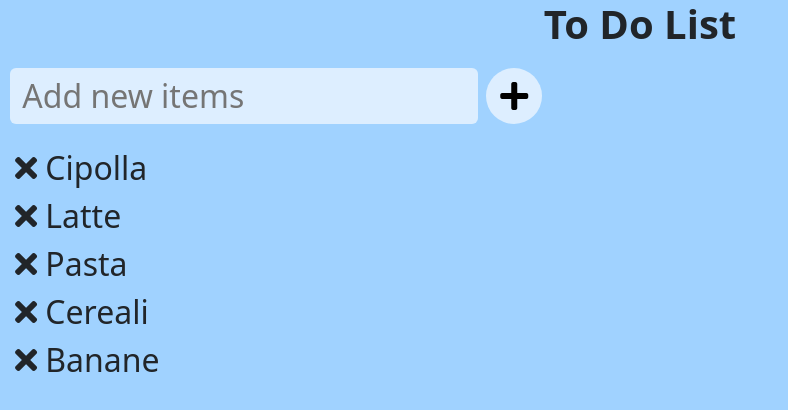
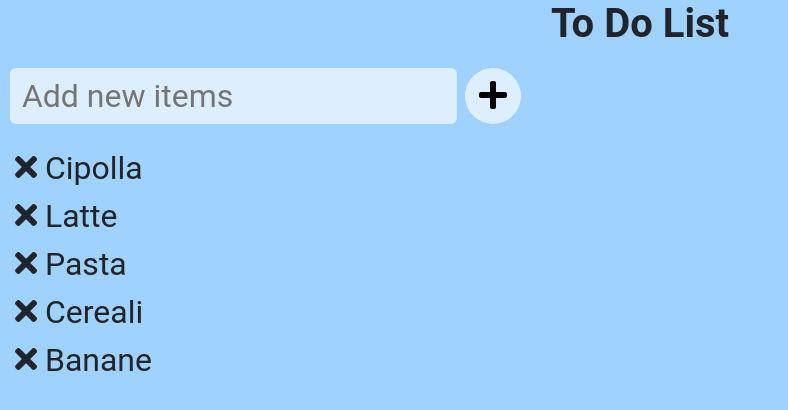
Before and after one commit to VAB1998/vue-todolist, a plain HTML site: page index.html in a window 1280 px wide. Shown: the whole page, without its empty margins (0-788 px from the left). Drawn offline with nearby package versions, Linux system fonts and the light colour scheme.

Commit message:
Rev. 1: added new features, functions and other general improvements

```diff
--- a/css/style.css
+++ b/css/style.css
@@ -9,6 +9,7 @@ body{
     /* Style */
     background-color:  #a0d2ff;
     font-size: 2rem;
+    font-family: 'Roboto', sans-serif;
 }
 
 ul{
@@ -24,13 +25,13 @@ header h1 {
     font-weight: bold;
 }
 
-/* ------Add Items------ */
-#add_items{
+/* ------Add To Do------ */
+#add_to_do{
     /* Spacing and Dimensions */
     margin: 20px 0 20px 10px;
 }
 
-#add_items input{
+#add_to_do input{
     /* Style */
     background-color: #ffffffa3;
     border-radius: 6px;
@@ -40,12 +41,12 @@ header h1 {
 
 }
 
-#add_items input:hover,
-#add_items input:focus-visible{
+#add_to_do input:hover,
+#add_to_do input:focus-visible{
     border: 4px solid #a0d2ff7d;
 }
 
-#add_items button{
+#add_to_do button{
     /* Style */
     border-radius: 50%;
     background-color: #ffffffa3;
@@ -57,7 +58,29 @@ header h1 {
 
 }
 
-#add_items button:hover{
+#add_to_do button:hover{
     border: 4px solid #a0d2ff7d;
 
 }
+/* ------To Do List------ */
+#to_do_list .done_item {
+    text-decoration: line-through;
+}
+
+#to_do_list i,
+#to_do_list span{
+    /* Other Settings */
+    cursor: pointer;
+    transition: .3s linear;
+
+}
+
+#to_do_list i:hover{
+    /* Style */
+    color: white;
+}
+
+#to_do_list span:hover{
+    /* Style */
+    text-decoration: line-through;
+}
--- a/index.html
+++ b/index.html
@@ -26,21 +26,26 @@
 
     <div id="app">
         <!-- ------Add Items------ -->
-        <div id="add_items">
+        <div id="add_to_do">
 
-            <input v-on:keyup.enter="addItem()"  v-model="message"  type="text" placeholder=" Add new items">
-            <button v-on:click="addItem" >
+            <input v-on:keyup.enter="addToDo()"  v-model="message"  type="text" placeholder=" Add new items">
+
+            <button v-on:click="addToDo()" >
                 <i class="fas fa-plus"></i>
             </button>
 
         </div>
-        <!-- ------List------ -->
-        <ul>
-            <li v-for="(itemList, indexList) in list">
-                <i v-on:click="deleteItemList(indexList)" class="fas fa-times"></i>
-                {{itemList}}
-            </li>
-        </ul>
+        <!-- ------To Do List------ -->
+        <div id="to_do_list">
+            <ul>
+                <li v-for="(itemList, indexList) in list">
+                    <i v-on:click="deleteItemList(indexList)" class="fas fa-times"></i>
+                    <span v-on:click="checkItem(itemList)"   :class="{ done_item : itemList.done }">
+                        {{itemList.toDo}}
+                    </span>
+                </li>
+            </ul>
+        </div>
     </div>
 
     <!-- JS Import -->
--- a/javascript/script.js
+++ b/javascript/script.js
@@ -10,7 +10,28 @@ let app = new Vue({
   el: '#app',
 
   data: {
-        list : ['Cipolla', 'Latte', 'Pasta', 'Cereali', 'Banane'],
+    list : [
+      {
+        toDo : 'Cipolla',
+        done : false
+      },
+      {
+        toDo : 'Latte',
+        done : false
+      },
+      {
+        toDo : 'Pasta',
+        done : false
+      },
+      {
+        toDo :  'Cereali',
+        done : false
+      },
+      {
+        toDo : 'Banane',
+        done : false
+      }
+    ],
 
     message : ''
   },
@@ -22,16 +43,34 @@ let app = new Vue({
      * @param {*} index  Position of the object
      */
     deleteItemList : function(index){
+
       this.list.splice(index, 1)
       //Check
       console.log(index)
     },
 
-       addItem(){
-           this.message== '' ? '' : this.list.push(this.message)
+   /**
+    * Adds a new object to the array with the given input message
+    */
+    addToDo(){
+
+      const itemToAdd = {
+        toDo : this.message,
+        done : false
+      }
+
+      this.message== '' ? '' : this.list.push(itemToAdd)
       this.message = ''
       //Check
       console.log('Input Received!!')
+    },
+
+    /**
+     * Channges the property value of an object from true to false and vice versa
+     * @param {object} object
+     */
+    checkItem : function(object){
+      object.done = !object.done
     }
 
   }
```
Lines whose indentation alone changed are shown as unchanged.
